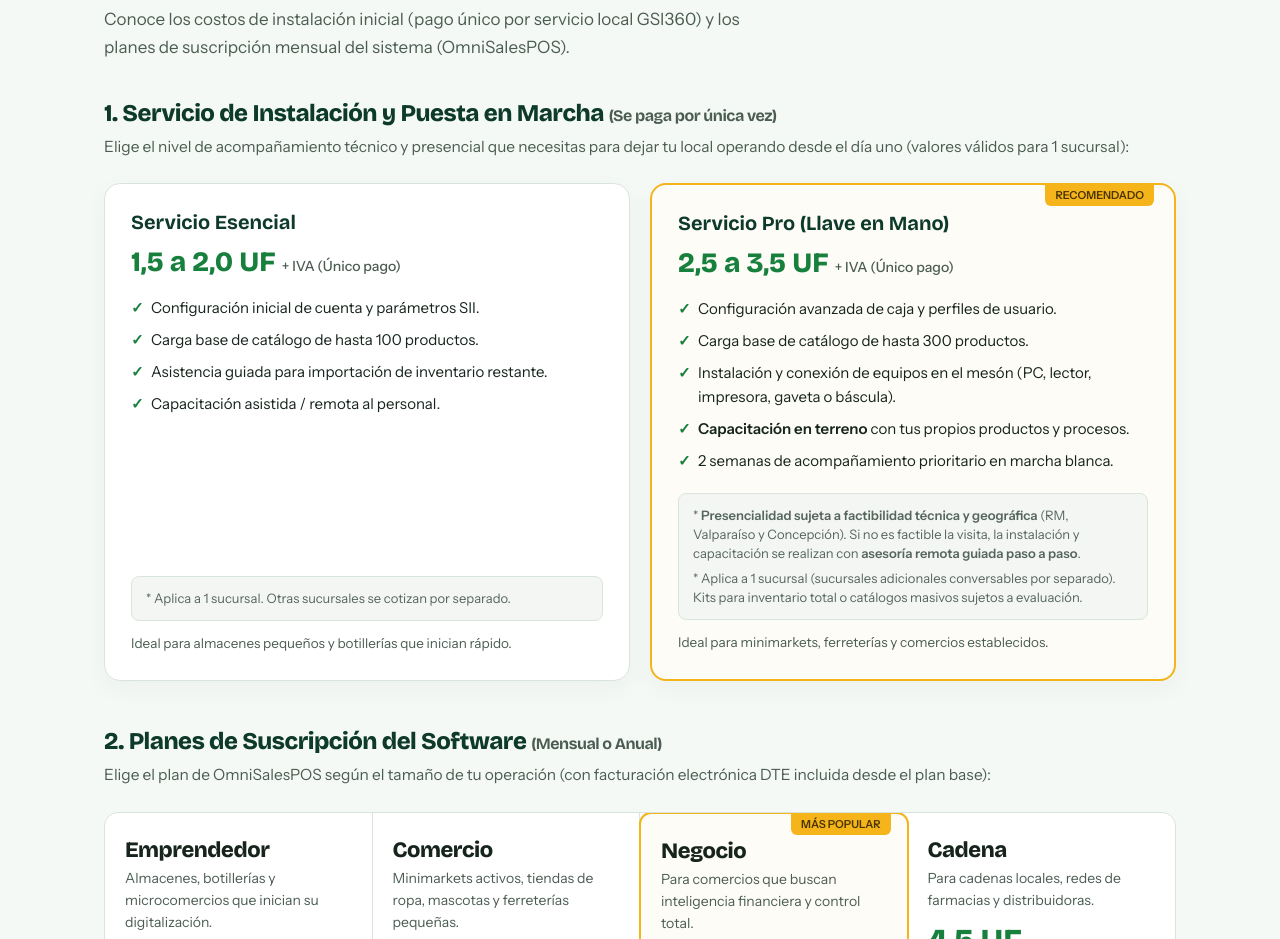
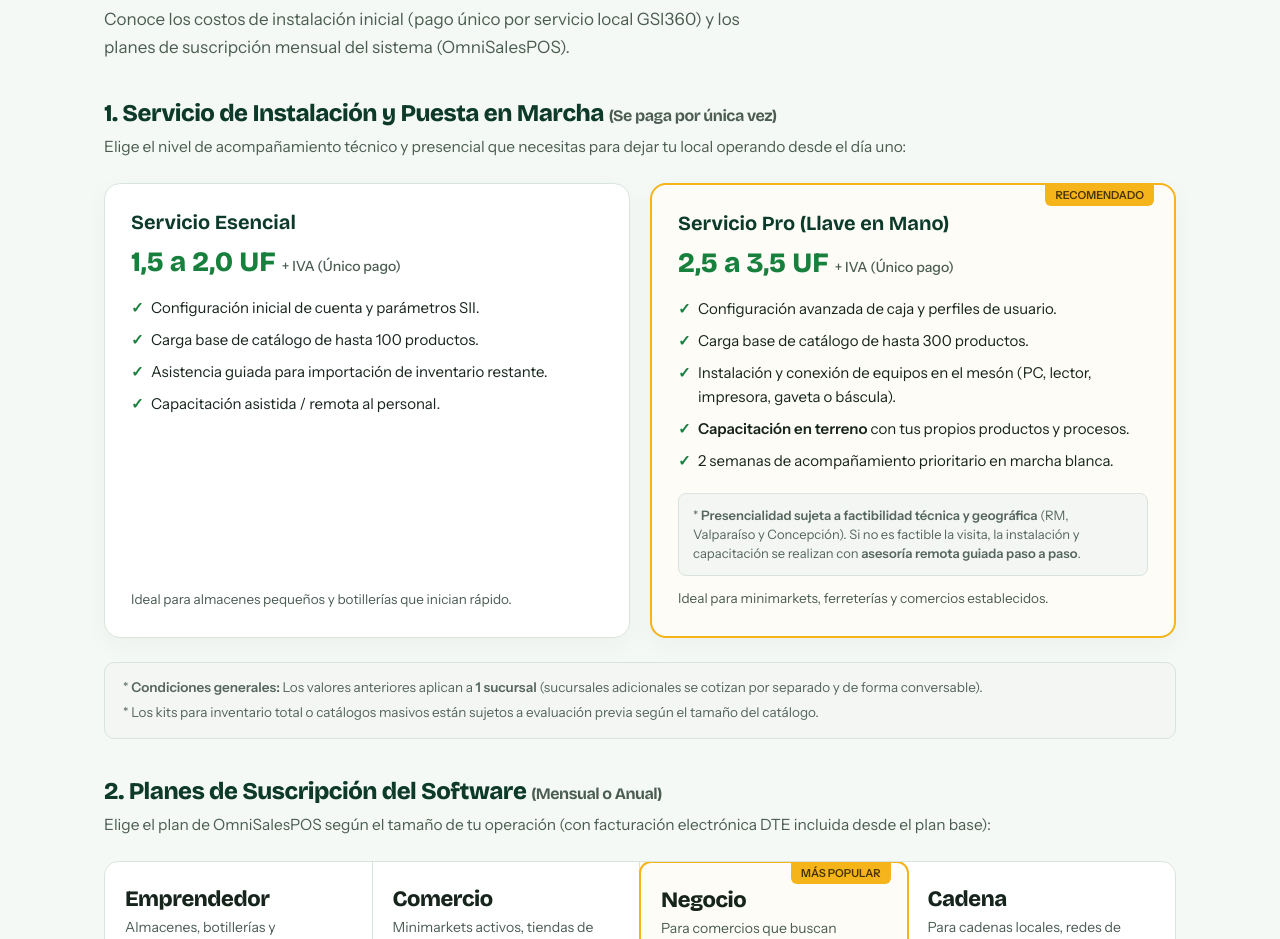
Before and after one commit to GSI360-Empresa/TGTONE_OMNISALES, a plain HTML site: page index.html in a window 1280 px wide. Shown: the part 3020-3959 px from the top of the page. Drawn offline with nearby package versions, Linux system fonts and the light colour scheme.

Commit message:
cambio PLANES GSI sercotec mejora

```diff
--- a/index.html
+++ b/index.html
@@ -409,9 +409,9 @@ footer .footer-wrap{display:flex;align-items:center;justify-content:space-betwee
     <h2>Inversión transparente para tu negocio</h2>
     <p class="sub">Conoce los costos de instalación inicial (pago único por servicio local GSI360) y los planes de suscripción mensual del sistema (OmniSalesPOS).</p>
 
-    <!-- PASO 1: SERVICIO DE INSTALACIÓN (PRIMERO) -->
+  <!-- PASO 1: SERVICIO DE INSTALACIÓN (PRIMERO) -->
     <h3 style="font-size:24px; margin-bottom:8px; color:var(--deep)">1. Servicio de Instalación y Puesta en Marcha <span style="font-size:16px; font-weight:500; color:var(--mut)">(Se paga por única vez)</span></h3>
-    <p style="color:var(--mut); font-size:15.5px; margin-bottom:24px">Elige el nivel de acompañamiento técnico y presencial que necesitas para dejar tu local operando desde el día uno (valores válidos para 1 sucursal):</p>
+    <p style="color:var(--mut); font-size:15.5px; margin-bottom:24px">Elige el nivel de acompañamiento técnico y presencial que necesitas para dejar tu local operando desde el día uno:</p>
 
     <div class="setup-grid">
       <div class="setup-card">
@@ -423,10 +423,7 @@ footer .footer-wrap{display:flex;align-items:center;justify-content:space-betwee
           <li>Asistencia guiada para importación de inventario restante.</li>
           <li>Capacitación asistida / remota al personal.</li>
         </ul>
-        <div class="setup-note">
-          <p>* Aplica a 1 sucursal. Otras sucursales se cotizan por separado.</p>
-        </div>
-        <p style="font-size:13.5px; color:var(--mut); margin-top:12px">Ideal para almacenes pequeños y botillerías que inician rápido.</p>
+        <p style="font-size:13.5px; color:var(--mut); margin-top:auto">Ideal para almacenes pequeños y botillerías que inician rápido.</p>
       </div>
 
       <div class="setup-card pop">
@@ -442,11 +439,17 @@ footer .footer-wrap{display:flex;align-items:center;justify-content:space-betwee
         </ul>
         <div class="setup-note">
           <p>* <strong>Presencialidad sujeta a factibilidad técnica y geográfica</strong> (RM, Valparaíso y Concepción). Si no es factible la visita, la instalación y capacitación se realizan con <strong>asesoría remota guiada paso a paso</strong>.</p>
-          <p>* Aplica a 1 sucursal (sucursales adicionales conversables por separado). Kits para inventario total o catálogos masivos sujetos a evaluación.</p>
         </div>
         <p style="font-size:13.5px; color:var(--mut); margin-top:12px">Ideal para minimarkets, ferreterías y comercios establecidos.</p>
       </div>
     </div>
+
+    <!-- NOTA GENERAL PARA AMBOS SERVICIOS DE INSTALACIÓN -->
+    <div style="margin-top:-24px; margin-bottom:36px; padding:14px 18px; background:#f4f6f4; border:1px solid #d9e5dc; border-radius:10px; font-size:13.5px; color:#55665d; display:flex; flex-direction:column; gap:4px;">
+      <p>* <strong>Condiciones generales:</strong> Los valores anteriores aplican a <strong>1 sucursal</strong> (sucursales adicionales se cotizan por separado y de forma conversable).</p>
+      <p>* Los kits para inventario total o catálogos masivos están sujetos a evaluación previa según el tamaño del catálogo.</p>
+    </div>
+
 
     <!-- PASO 2: PLANES DE SUSCRIPCIÓN DE SOFTWARE (SEGUNDO) -->
     <h3 style="font-size:24px; margin-top:40px; margin-bottom:8px; color:var(--deep)">2. Planes de Suscripción del Software <span style="font-size:16px; font-weight:500; color:var(--mut)">(Mensual o Anual)</span></h3>
```
